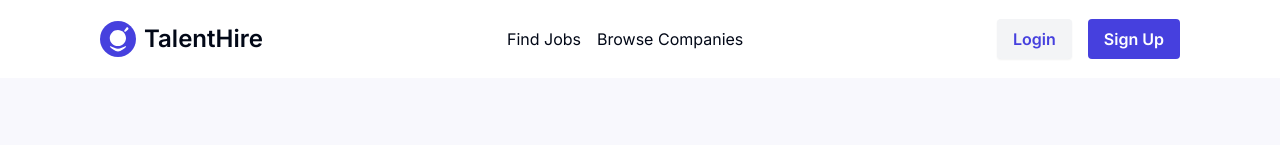
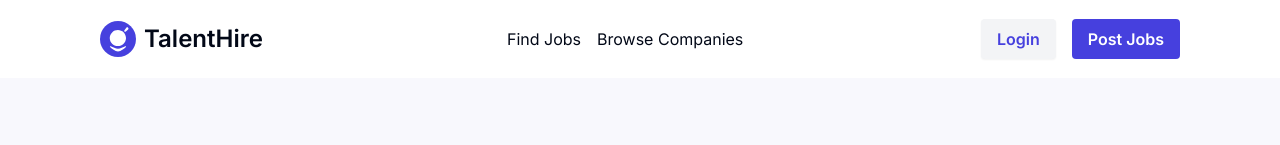
Before and after one commit to Rupesh-Piwal/TalentHire, a Next.js app: page / in a window 1280 px wide. Shown: the top 145 px of the page. Built offline with nearby package versions, Linux system fonts and the light colour scheme; no server answers; the database is empty.

Commit message:
changes in nav button

```diff
--- a/src/components/Header.tsx
+++ b/src/components/Header.tsx
@@ -27,7 +27,7 @@ const Header = () => {
           Login
         </button>
         <button className="rounded bg-[#4640DE] px-4 py-2 font-semibold text-white hover:bg-[#4640DE]/90">
-          Sign Up
+          Post Jobs
         </button>
       </div>
     </div>
```
